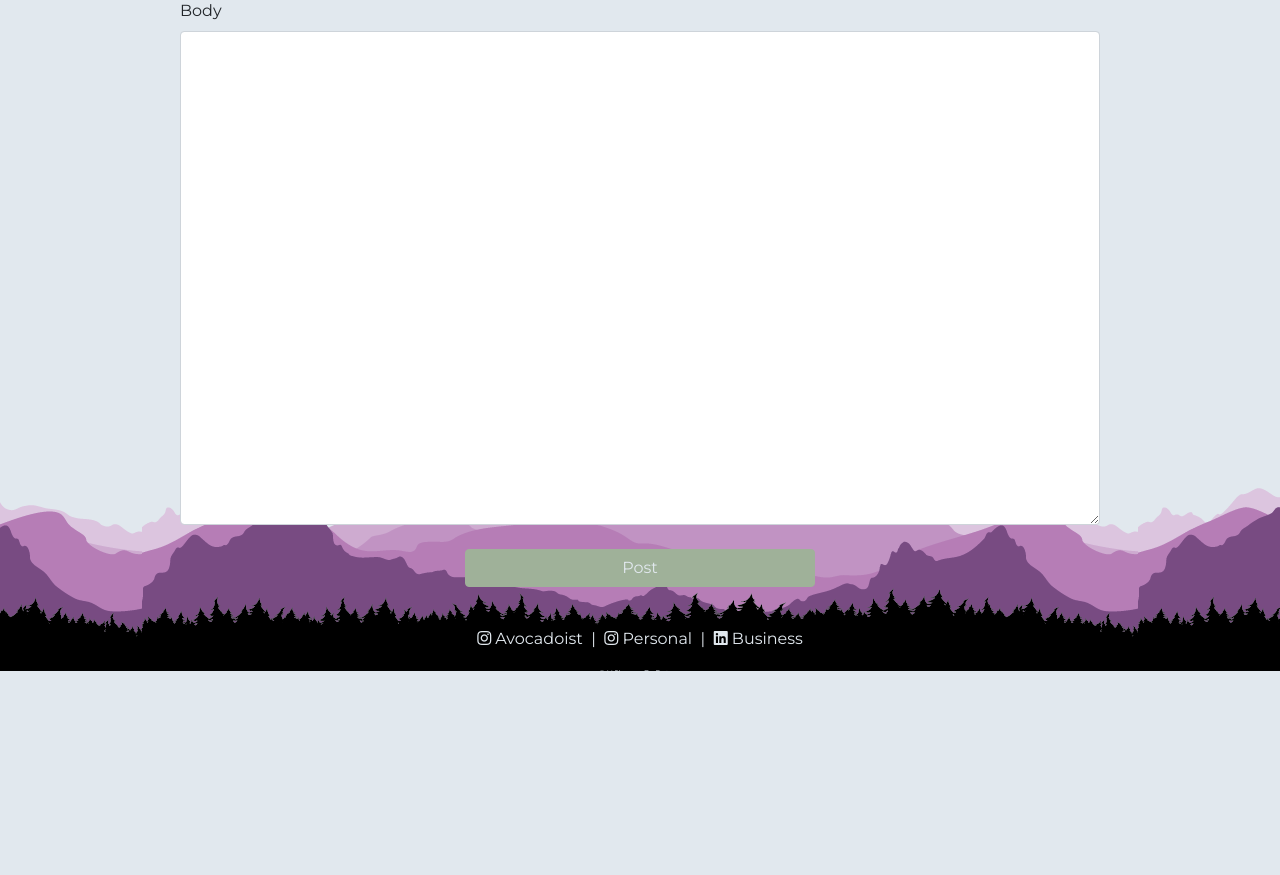
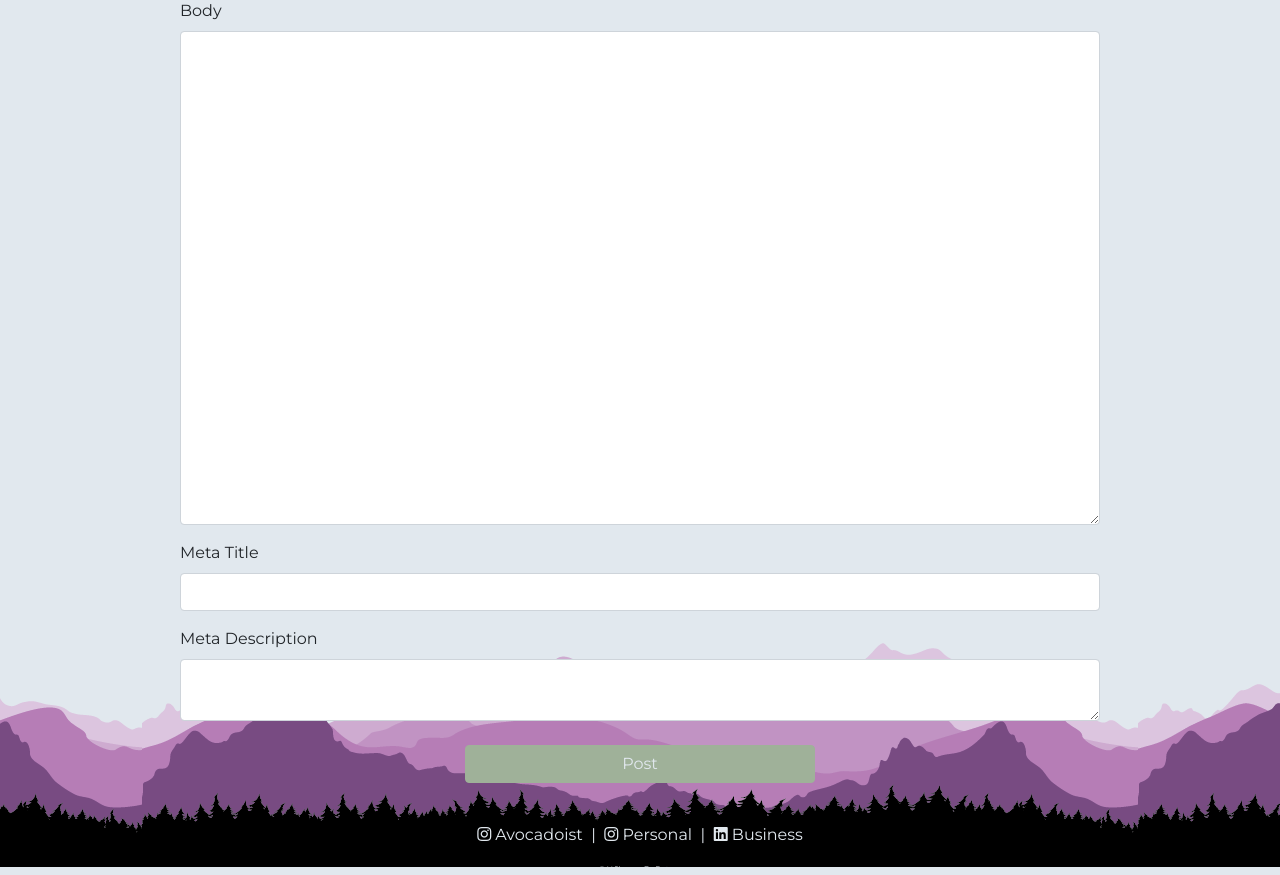
Before and after one commit to jwdepetro/avocadoist-flask, a Flask app: page /post in a window 1280 px wide. Shown: the part 554-1429 px from the top of the page. Before the commit the page ends 1225 px from the top, so only its background shows below. Run offline with Flask 2, Linux system fonts and the light colour scheme; the visitor is signed in with stand-in values (Sample User, id 1); some libraries are stand-ins or nearby versions.

Commit message:
adding meta title and desc fields to posts

```diff
--- a/app/forms.py
+++ b/app/forms.py
@@ -17,6 +17,8 @@ class PostForm(FlaskForm):
     title = StringField('Title', validators=[DataRequired()])
     body = TextAreaField('Body', validators=[DataRequired()])
     images = FileField(validators=[FileAllowed(photos, u'Images only!')])
+    meta_title = StringField('Meta Title', validators=[DataRequired()])
+    meta_description = TextAreaField('Meta Description', validators=[DataRequired()])
     tags = StringField('Tags')
     submit = SubmitField('Post')
 
--- a/app/models.py
+++ b/app/models.py
@@ -67,6 +67,8 @@ class Post(db.Model):
     id = db.Column(db.Integer, primary_key=True)
     title = db.Column(db.String(120))
     body = db.Column(db.String(10000000))
+    meta_title = db.Column(db.String(120))
+    meta_description = db.Column(db.String(100000))
     timestamp = db.Column(db.DateTime, index=True, default=datetime.utcnow)
     user_id = db.Column(db.Integer, db.ForeignKey('user.id'))
     images = db.relationship('PostImage', backref='post', lazy='dynamic')
--- a/app/routes.py
+++ b/app/routes.py
@@ -110,7 +110,9 @@ def post():
         post = Post(
             title=form.title.data,
             body=form.body.data,
-            author=current_user
+            author=current_user,
+            meta_title=form.meta_title.data,
+            meta_description=form.meta_description.data
         )
         images = request.files.getlist('images')
         if images:
@@ -147,6 +149,8 @@ def edit_post(id):
             post.save_tags(tags)
         post.title = form.title.data
         post.body = form.body.data
+        post.meta_title = form.meta_title.data
+        post.meta_description = form.meta_description.data
         db.session.commit()
         return redirect(url_for('view_post', path=post.path))
     elif request.method == 'GET':
@@ -154,6 +158,8 @@ def edit_post(id):
             return tag.name
         form.title.data = post.title
         form.body.data = post.body
+        form.meta_title.data = post.meta_title
+        form.meta_description.data = post.meta_description
         tags = []
         for tag in post.tags.all():
             tags.append(tag.name)
--- a/app/templates/edit_post.html
+++ b/app/templates/edit_post.html
@@ -46,6 +46,20 @@
                         {% endfor %}
                         {{ simplemde.load_id("body") }}
                     </div>
+                    <div class="form-group">
+                        {{ form.meta_title.label }}
+                        {{ form.meta_title(size=75, class="form-control") }}
+                        {% for error in form.meta_title.errors %}
+                        <span>{{ error }}</span>
+                        {% endfor %}
+                    </div>
+                    <div class="form-group">
+                        {{ form.meta_description.label }}
+                        {{ form.meta_description(size=200, class="form-control") }}
+                        {% for error in form.meta_description.errors %}
+                        <span>{{ error }}</span>
+                        {% endfor %}
+                    </div>
                 </div>
                 {% if post and post.images and post.images[0] %}
                 <div class="col-12 col-md-6 d-flex align-items-center">
--- a/app/templates/view_post.html
+++ b/app/templates/view_post.html
@@ -1,8 +1,8 @@
 {% extends "index.html" %}
 {% block content %}
 
-<meta name="title" content="{{post.title}}">
-<meta name="description" content="{{post.body}}">
+<meta name="title" content="{{post.meta_title}}">
+<meta name="description" content="{{post.meta_description}}">
 
 <div class="container">
     <div class="row justify-content-center">
```
Also changed, not shown: migrations/versions/a1347a48f99c_.py (added, +30 -0 lines).
